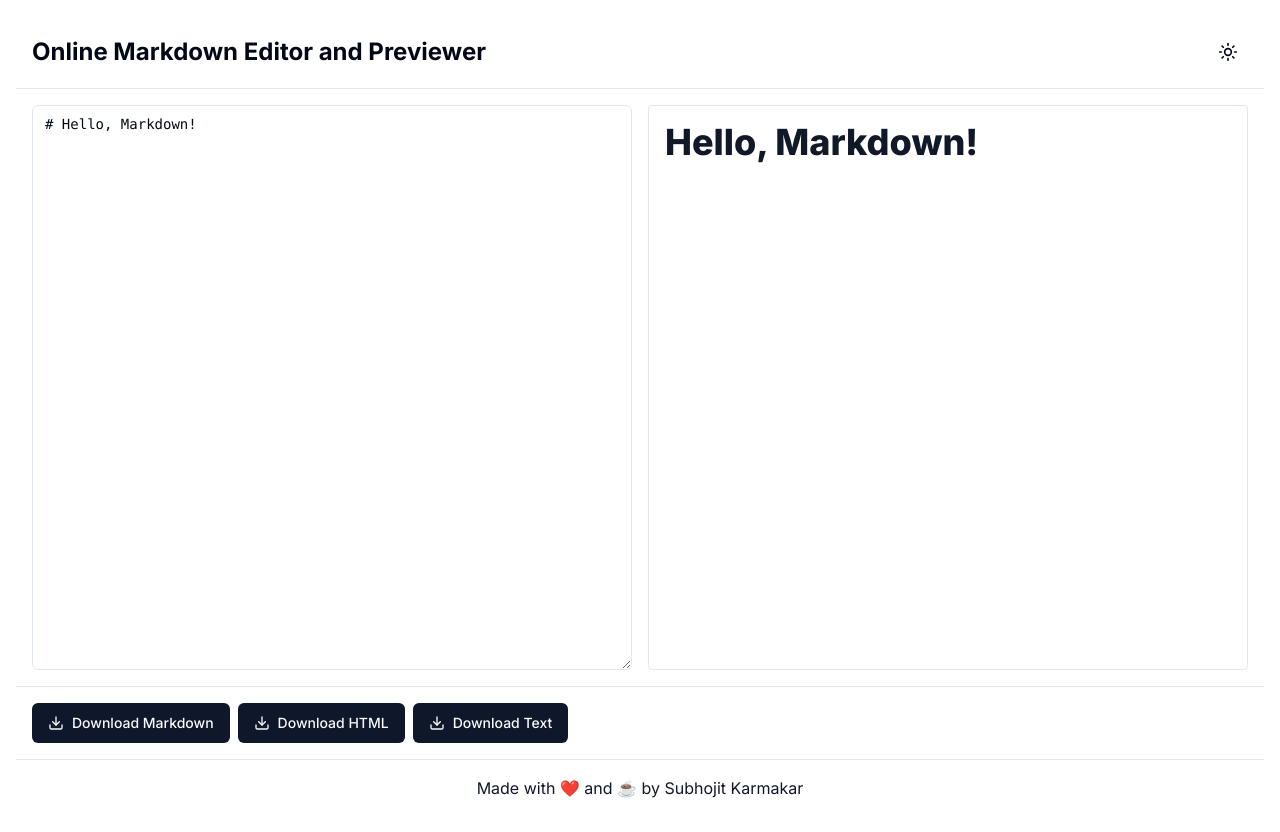
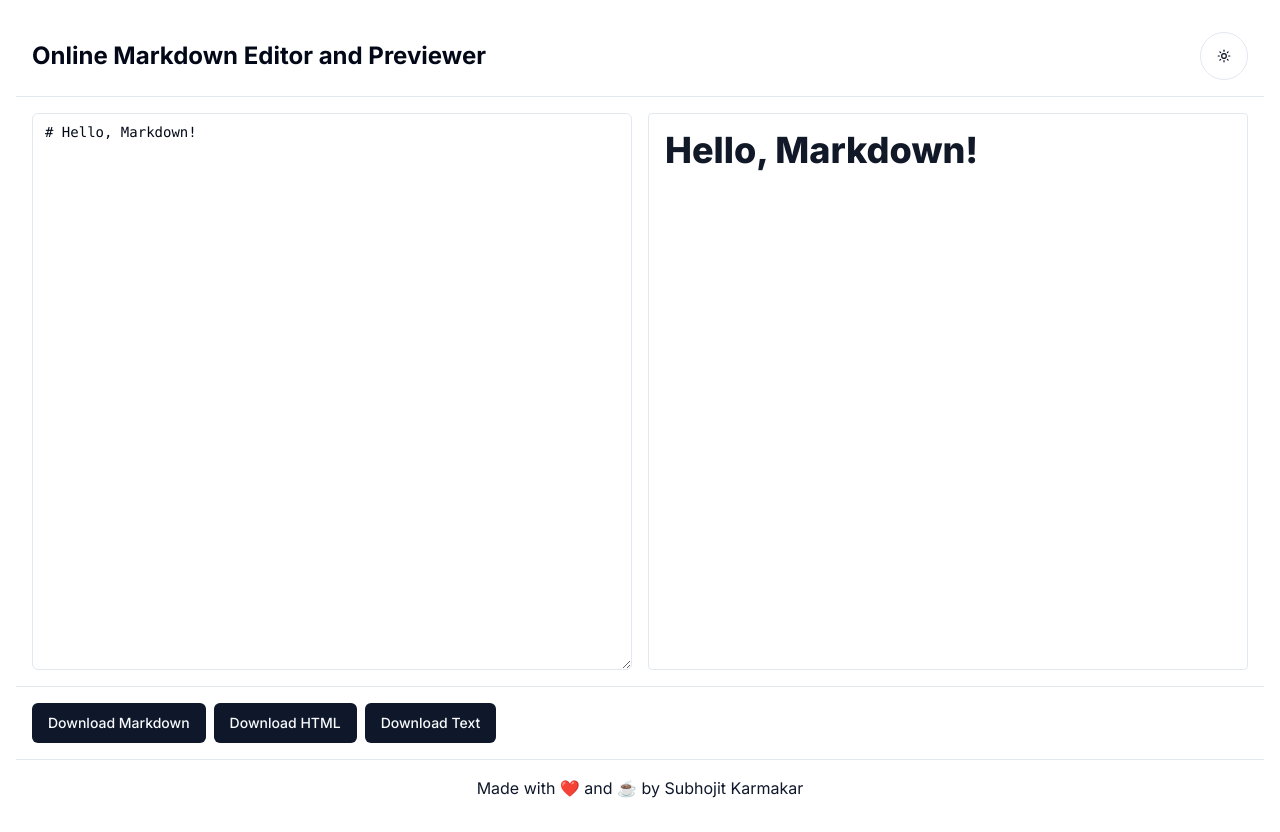
Before and after one commit to essjaykay755/markdown-reader, a Next.js app: page / in a window 1280 px wide. Built offline with nearby package versions, Linux system fonts and the light colour scheme.

Commit message:
fixed dark mode switcher

```diff
--- a/components/markdown-editor.tsx
+++ b/components/markdown-editor.tsx
@@ -4,7 +4,7 @@ import { useState, useCallback, useEffect } from "react";
 import { Button } from "@/components/ui/button";
 import { Textarea } from "@/components/ui/textarea";
 import { useTheme } from "next-themes";
-import { Moon, Sun, Download } from "lucide-react";
+import { Moon, Sun } from "lucide-react";
 import ReactMarkdown from "react-markdown";
 import remarkGfm from "remark-gfm";
 import { renderToString } from "react-dom/server";
@@ -85,15 +85,15 @@ export default function MarkdownEditor() {
           Online Markdown Editor and Previewer
         </h1>
         <Button
-          variant="ghost"
-          size="icon"
+          variant="outline"
+          size="default"
           onClick={toggleTheme}
-          className="w-10 h-10 rounded-full"
+          className="w-12 h-12 rounded-full flex items-center justify-center"
         >
           {theme === "light" ? (
-            <Moon className="h-5 w-5" />
+            <Moon className="h-6 w-6" />
           ) : (
-            <Sun className="h-5 w-5" />
+            <Sun className="h-6 w-6" />
           )}
         </Button>
       </header>
@@ -116,19 +116,19 @@ export default function MarkdownEditor() {
             onClick={() => handleDownload("markdown")}
             className="w-full sm:w-auto"
           >
-            <Download className="mr-2 h-4 w-4" /> Download Markdown
+            Download Markdown
           </Button>
           <Button
             onClick={() => handleDownload("html")}
             className="w-full sm:w-auto"
           >
-            <Download className="mr-2 h-4 w-4" /> Download HTML
+            Download HTML
           </Button>
           <Button
             onClick={() => handleDownload("text")}
             className="w-full sm:w-auto"
           >
-            <Download className="mr-2 h-4 w-4" /> Download Text
+            Download Text
           </Button>
         </div>
       </div>
```
